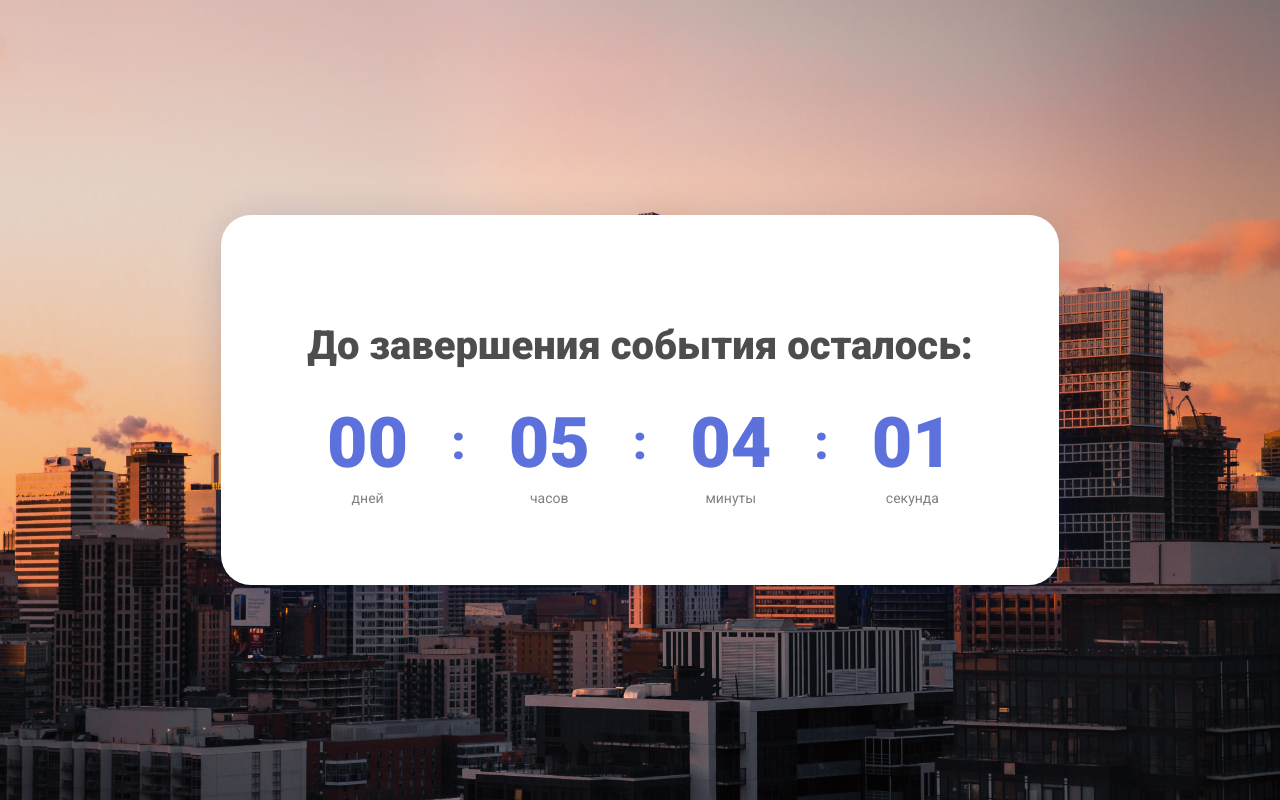
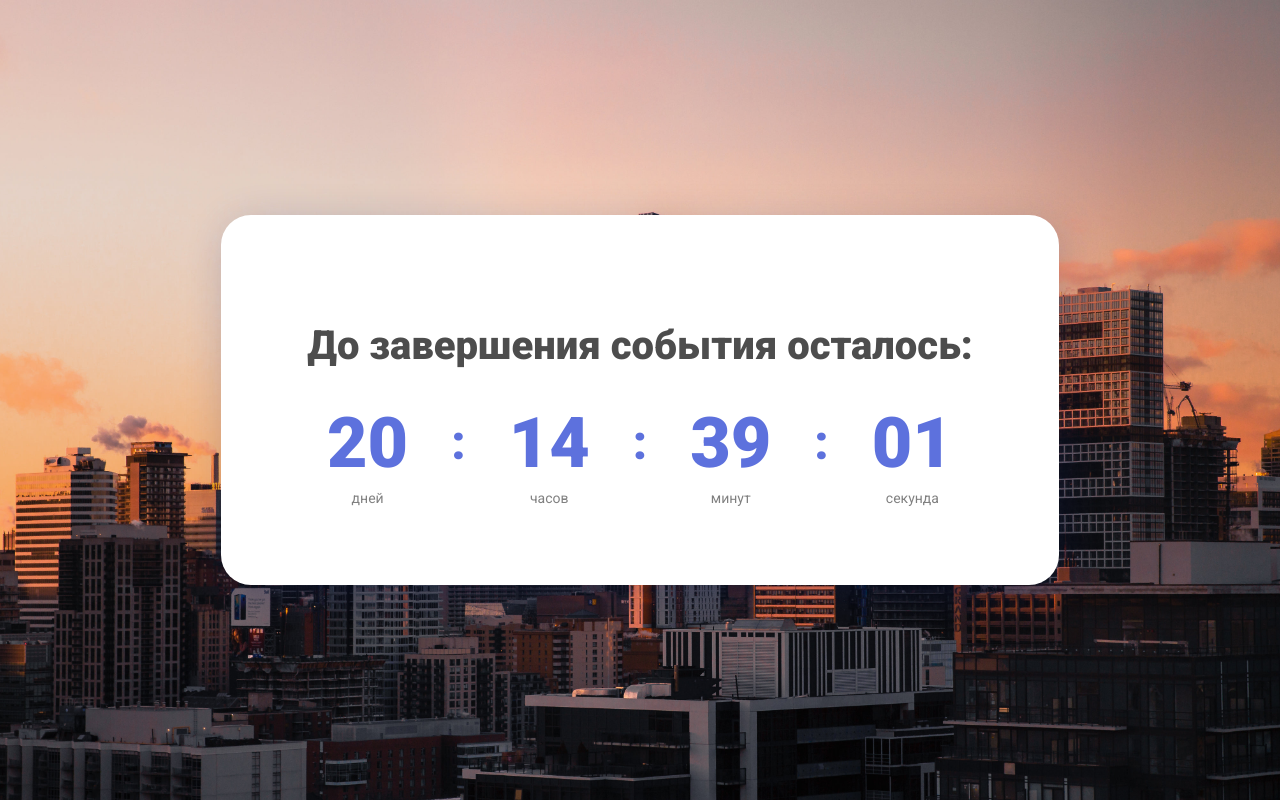
Before and after one commit to latushko1/clock, a plain HTML site: page index.html in a window 1280 px wide. Drawn offline with Linux system fonts and the light colour scheme.

Commit message:
Изменение даты и изменение пути для фона

```diff
--- a/css/style.css
+++ b/css/style.css
@@ -1,5 +1,5 @@
 body{
-    background: url(/img/skyline-at-sunset.jpg) center no-repeat;
+    background: url(/clock/img/skyline-at-sunset.jpg) center no-repeat;
     min-height: 100vh;
     display: flex;
     align-items: center;
--- a/js/app.js
+++ b/js/app.js
@@ -1,5 +1,5 @@
 document.addEventListener('DOMContentLoaded', () => {
-    const clockTime = new Date('Aug 11 2022 14:25:00');
+    const clockTime = new Date('Sep 1 2022 00:00:00');
 
     const daysVal = document.querySelector('.time-count__days .time-count__val');
     const hoursVal = document.querySelector('.time-count__hours .time-count__val');
```
